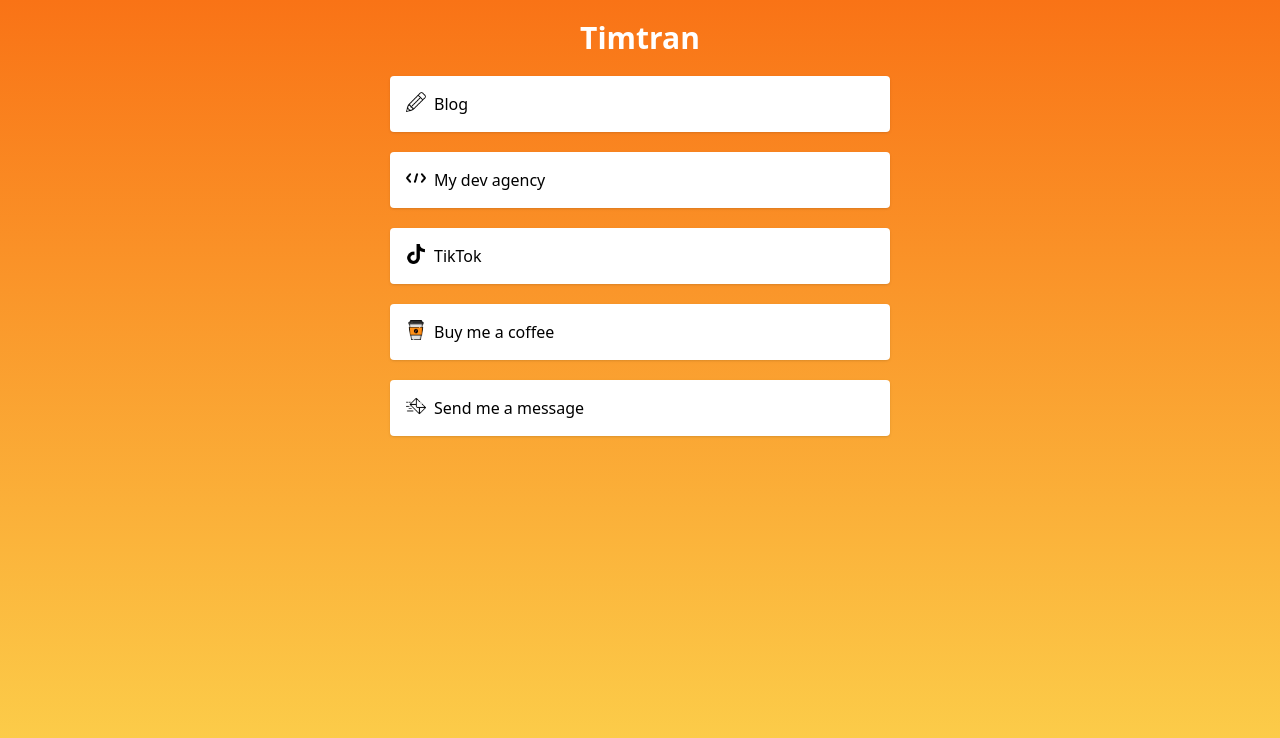
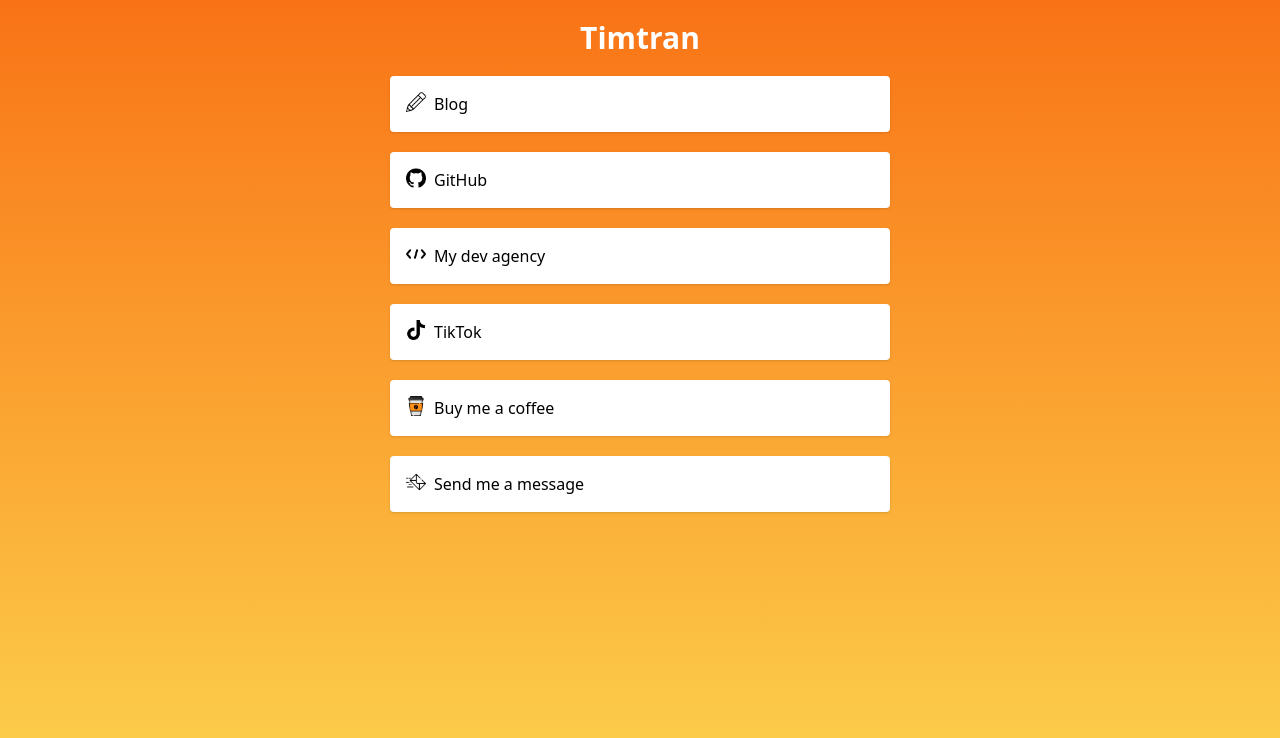
Before and after one commit to timtran1/timtran.info, a plain HTML site: page index.html in a window 1280 px wide. Drawn offline with nearby package versions, Linux system fonts and the light colour scheme.

Commit message:
update links

```diff
--- a/index.html
+++ b/index.html
@@ -30,6 +30,12 @@
 </a>
 
 <a class="m-auto bg-white shadow rounded p-4 flex mt-5 hover:-translate-y-0.5 transform-all duration-300 cursor-pointer"
+   href="https://github.com/timtran1" target="_blank">
+    <img src="home-assets/github.png" alt="">
+    <div class="ml-2">GitHub</div>
+</a>
+
+<a class="m-auto bg-white shadow rounded p-4 flex mt-5 hover:-translate-y-0.5 transform-all duration-300 cursor-pointer"
    href="https://async-tech.co"  target="_blank">
     <img src="home-assets/coding.png" alt="">
     <div class="ml-2">My dev agency</div>
```
Also changed, not shown: home-assets/github.png (added).
